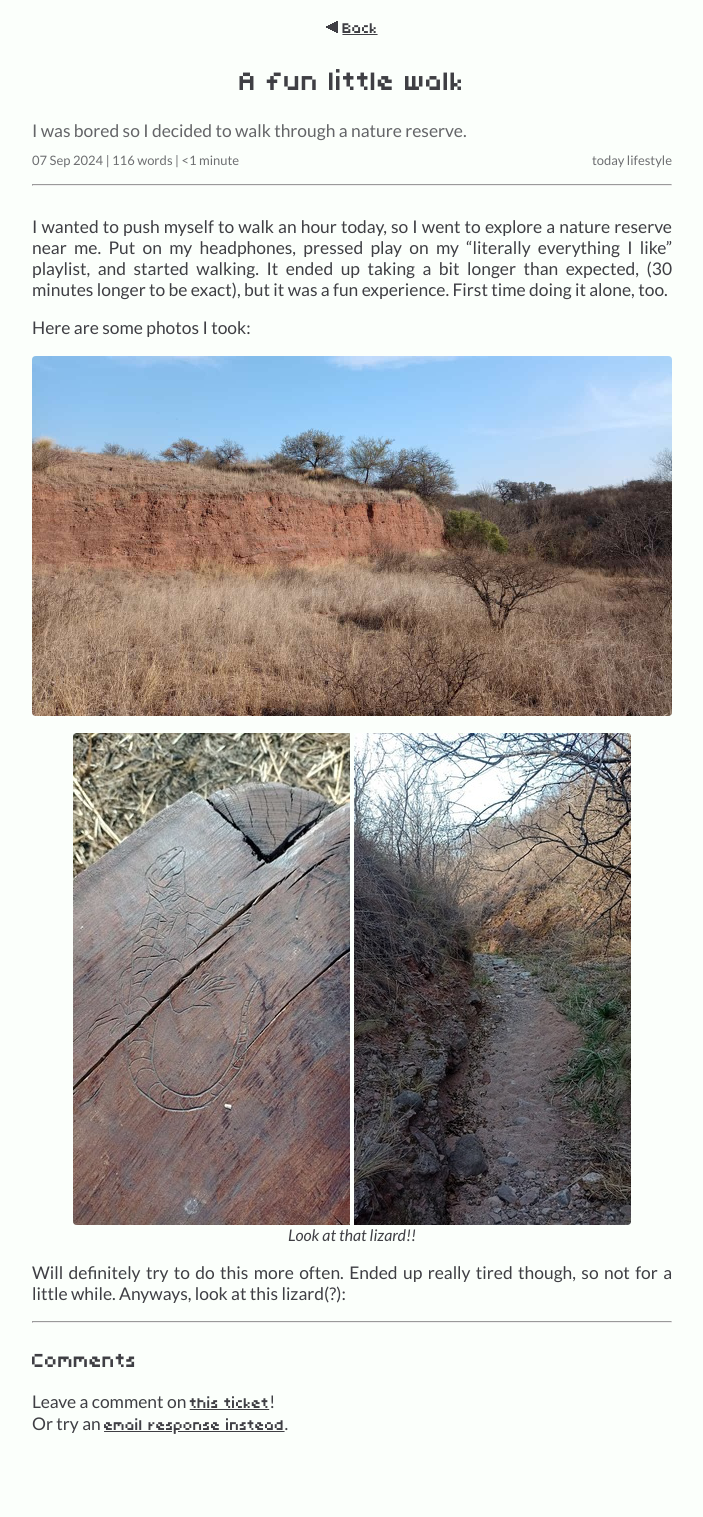
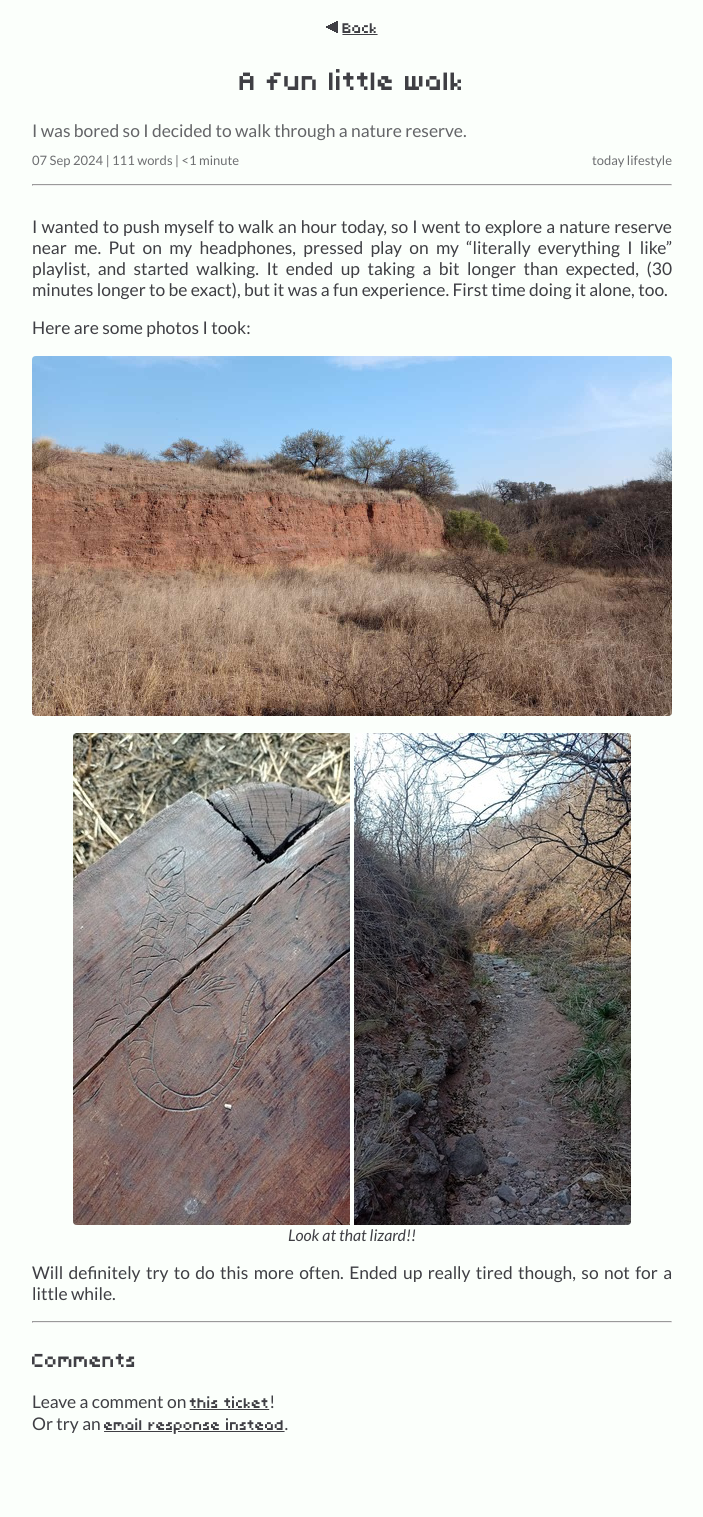
Before and after one commit to BenjaTK/benjatk.github.io, a Jekyll site: the page built from _posts/2024-09-07-walking-through-a-nature-reserve.md, in a window 1280 px wide. Shown: the whole page, without its empty margins (288-991 px from the left). Built offline with Jekyll 4.4.1, drawn with Linux system fonts in a browser that asks for light colours.

Commit message:
Update 2024-09-07-walking-through-a-nature-reserve.md

```diff
--- a/_posts/2024-09-07-walking-through-a-nature-reserve.md
+++ b/_posts/2024-09-07-walking-through-a-nature-reserve.md
@@ -15,4 +15,4 @@ Here are some photos I took:
 _Look at that lizard!!_
 
 
-Will definitely try to do this more often. Ended up really tired though, so not for a little while. Anyways, look at this lizard(?):
+Will definitely try to do this more often. Ended up really tired though, so not for a little while.
```
